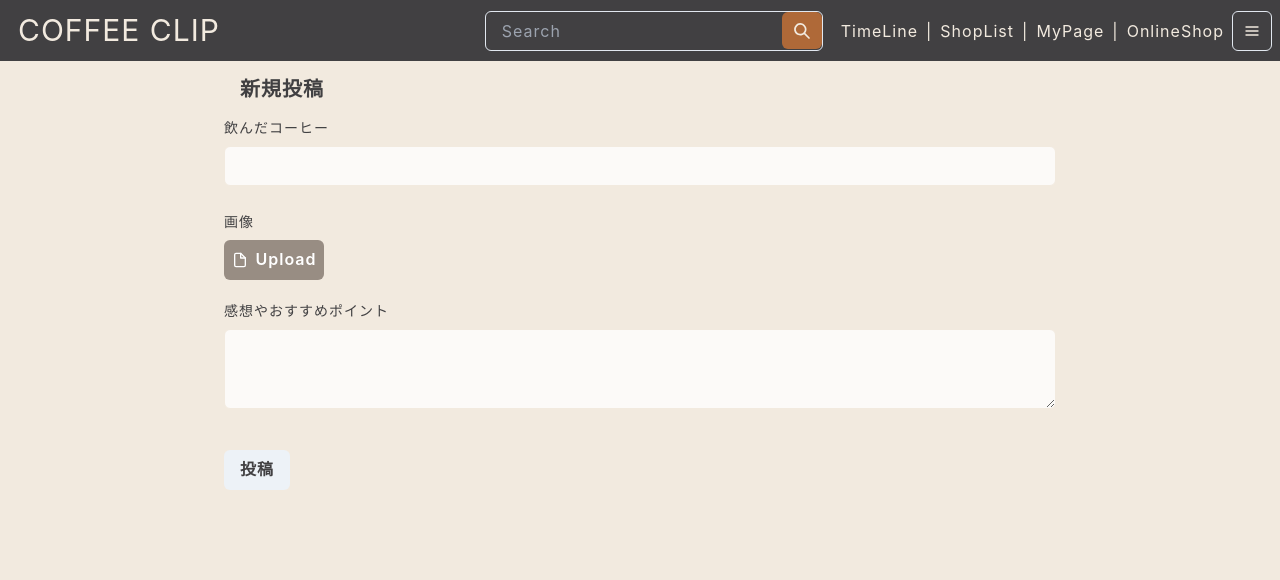
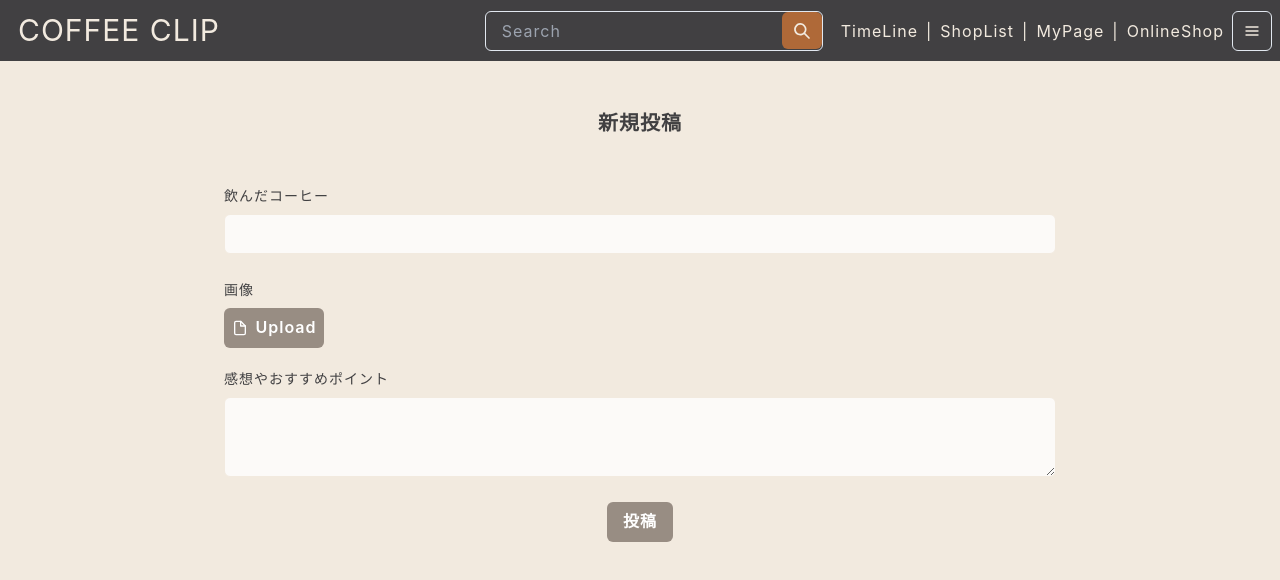
Before and after one commit to ccj7/coffee-clip, a Next.js app in the folder front/: page /user/new-review in a window 1280 px wide. Shown: the top 580 px of the page. Built offline with nearby package versions, Linux system fonts and the light colour scheme; no server answers; sample sign-in values are in the browser's storage.

Commit message:
fix: CSS追加

```diff
--- a/front/pages/user/new-review.tsx
+++ b/front/pages/user/new-review.tsx
@@ -53,9 +53,11 @@ const NewReview: WithGetAccessControl<VFC> = () => {
         </Head>
         <UserHeader />
         <Box w={{ base: '80%', md: '65%' }} my="0" mx="auto">
-          <Heading size="md" m={'16px'}>
-            新規投稿
-          </Heading>
+          <Center mb="50px">
+            <Heading size="md" mt="50px">
+              新規投稿
+            </Heading>
+          </Center>
 
           {!message && (
             <>
@@ -76,9 +78,16 @@ const NewReview: WithGetAccessControl<VFC> = () => {
                     errorMessage="必須項目です"
                   />
                   <Box>
-                    <Button mt={4} type="submit">
-                      投稿
-                    </Button>
+                    <Center>
+                      <Button
+                        type="submit"
+                        backgroundColor="brand.color4"
+                        _hover={{ backgroundColor: '#b8b1aa' }}
+                        color="white"
+                      >
+                        投稿
+                      </Button>
+                    </Center>
                   </Box>
                 </form>
               </FormProvider>
```
